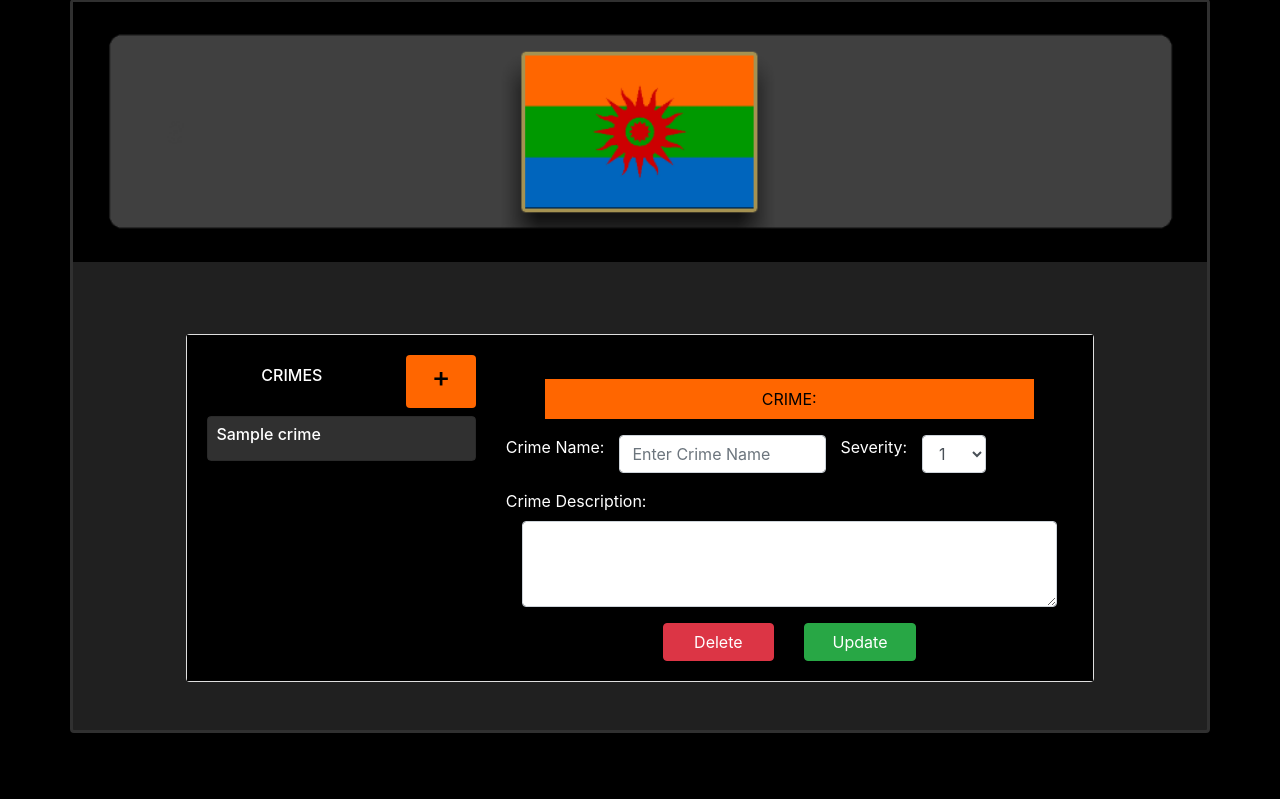
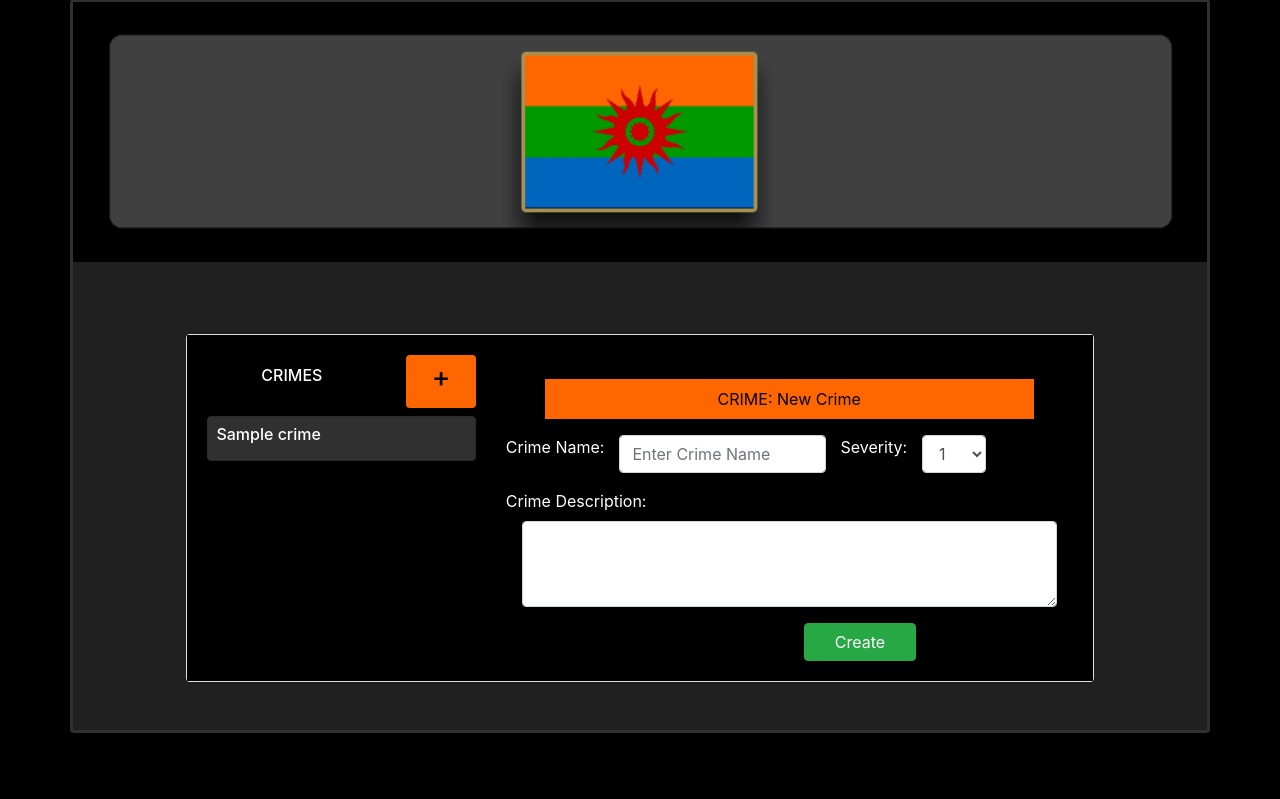
Before and after one commit to bktiel/atropianreportingsystem, a Django app: template templates/updatecrimes.html in a window 1280 px wide. Shown: the part 49-848 px from the top of the page. Run offline with Django 3.2, Linux system fonts and the light colour scheme; tables that the repository leaves empty hold one stand-in row (values such as "Sample post"); the template is opened without the code that fills it: values that come from a table or form of the project are taken from there, most other values are stand-ins (such as "Sample title", 1, 10 or a date in 2020); some libraries are stand-ins or nearby versions.

Commit message:
feature complete

```diff
--- a/templates/updatecrimes.html
+++ b/templates/updatecrimes.html
@@ -43,7 +43,7 @@
                         <div class="row justify-content-md-center h-50">
                             <div class="col justify-content-center h-100">
                                 <div class="orangebtn p-2 text-center mb-0 mr-4 ml-4" style=" height:20%;">
-                                    CRIME: <a id="lblCrime"></a></div>
+                                    CRIME: <a id="lblCrime">New Crime</a></div>
                                 <form id="formCrime" action="{% url 'reportsite:receivecrimeupdate' %}" method="post">
                                     <div class="row form-group mt-3">
                                         <label for="inputCrimeName col-form-label col-sm-2">Crime Name:</label>
@@ -75,10 +75,12 @@
                                         </div>
                                         <div class="col-sm-3">
                                             {% csrf_token %}
-                                            <button name="changeType" value="update" class="btn btn-primary w-100 btn-success" type="submit" id="btnUpdateCrime">Update</button>
+                                            {# update btn starts in create, form starts in create mode, option with least assumptions #}
+                                            <button name="changeType" value="new" class="btn btn-primary w-100 btn-success" type="submit" id="btnUpdateCrime">Create</button>
                                         </div>
                                         <div class="col-sm-3">
                                         </div>
+                                    </div>
                                 </form>
                             </div>
                         </div>
@@ -88,6 +90,8 @@
         </div>
     </div>
     <script>
+    //hide delete button by default
+    $('#btnDeleteCrime').hide();
         //on list item selected, copy contents to fields
         //update hidden input with the value of the selected report
         $(document).ready(function () {
@@ -106,6 +110,8 @@
                 //if clicked on an element, change the Update button to read Update if it isn't already
                 $('#btnUpdateCrime').html("Update");
                 $('#btnUpdateCrime').val("update");
+                //show delete button
+                $('#btnDeleteCrime').show();
             });
         });
 
@@ -120,6 +126,8 @@
                 $('#crimeSeverity').val("0");
                 $('#lblCrime').html("New Crime");
                 $('#btnUpdateCrime').val("new");
+                //hide delete button
+                $('#btnDeleteCrime').hide();
             });
         });
     </script>
```
